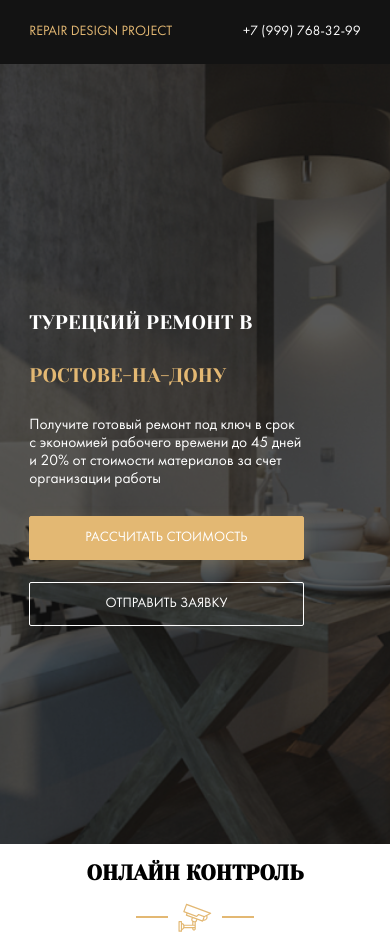
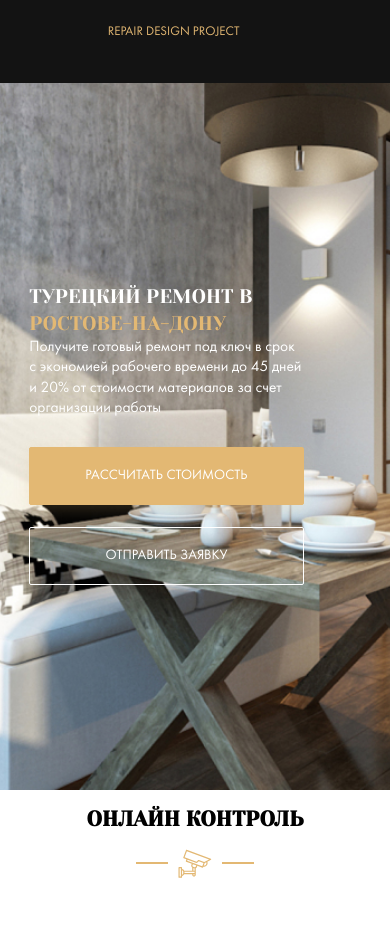
Before and after one commit to Mobydi86/Lesson_18, a website: page index.html in a window 390 px wide. After the commit the page ends 878 px from the top, so only its background shows below. Drawn offline with Linux system fonts and the light colour scheme; files whose address does not match are found by name.

Commit message:
refact: make responsive layout for header and hero

```diff
--- a/sass/_interface.sass
+++ b/sass/_interface.sass
@@ -1,5 +1,5 @@
 .button
-  padding: 13px 20px
+  padding: 11px 24px
   border-radius: 2px
   text-transform: uppercase
   &:hover
--- a/sass/templates/_header.sass
+++ b/sass/templates/_header.sass
@@ -2,7 +2,8 @@
   position: fixed
   left: 0
   top: 0
-  width: 100%
+  width: 1438px
+  height: 83px
   z-index: 99
   background-color: $dark
   padding: 24px 0
@@ -11,6 +12,7 @@
   justify-content: space-between
   align-items: center
 .logo
+  font-size: 1.075rem
   color: $primary
   text-transform: uppercase
 .nav
@@ -18,7 +20,7 @@
     color: $light
     text-decoration: none
     text-transform: uppercase
-    margin-right: 40px
+    margin-right: 2.5rem
     transition: color 0.3s
     &:hover
       color: $primary
--- a/sass/templates/_hero.sass
+++ b/sass/templates/_hero.sass
@@ -1,4 +1,6 @@
 .hero
+  max-width: 1438px
+  height: 790px
   position: relative
   display: flex
   flex-direction: column
@@ -6,25 +8,30 @@
   align-items: flex-start
   padding-top: 100px
   background: $dark url('../img/hero-bg.jpg') no-repeat center / cover
-  height: 100vh
+  /*height: 100vh*/
   color: $light
-  &::before
+  /*&::before
     content: ''
     position: absolute
     top: 0
     left: 0
     width: 100%
     height: 100%
-    background-color: rgba($dark, 0.7)
+    background-color: rgba($dark, 0.7)*/
   &__content
     position: relative
-    max-width: 670px
-    margin-left: 60px
+    max-width: 47.85rem
+    margin-left: 4.28rem
+  &__title
+    margin-bottom: 1rem
   &__text
-    font-size: 22px
+    font-size: 1.57rem
+    line-height: 131%
     max-width: 500px
+    margin: 0 0 3.5rem 0
   &__button
     margin-right: 20px
+    padding: 20px 35px
   &__instagram
     position: absolute
     left: 0
@@ -68,6 +75,7 @@
     color: $primary
     transform: rotate(90deg)
     line-height: 0.8
+    font-size: 1.1rem
     transition: 0.3s
     &::after
       display: flex
@@ -82,8 +90,8 @@
   margin: 0
   font-family: 'Yeseva One', cursive
   text-transform: uppercase
-  font-size: 40px
-  line-height: 53px
+  font-size: 2.857rem
+  line-height: 1.4
   font-weight: normal
   &--primary
     color: $primary
```
Also changed, not shown: css/style.css, sass/_media.sass (line endings or trailing spaces), sass/_settings.sass (line endings or trailing spaces), 1 other file.
